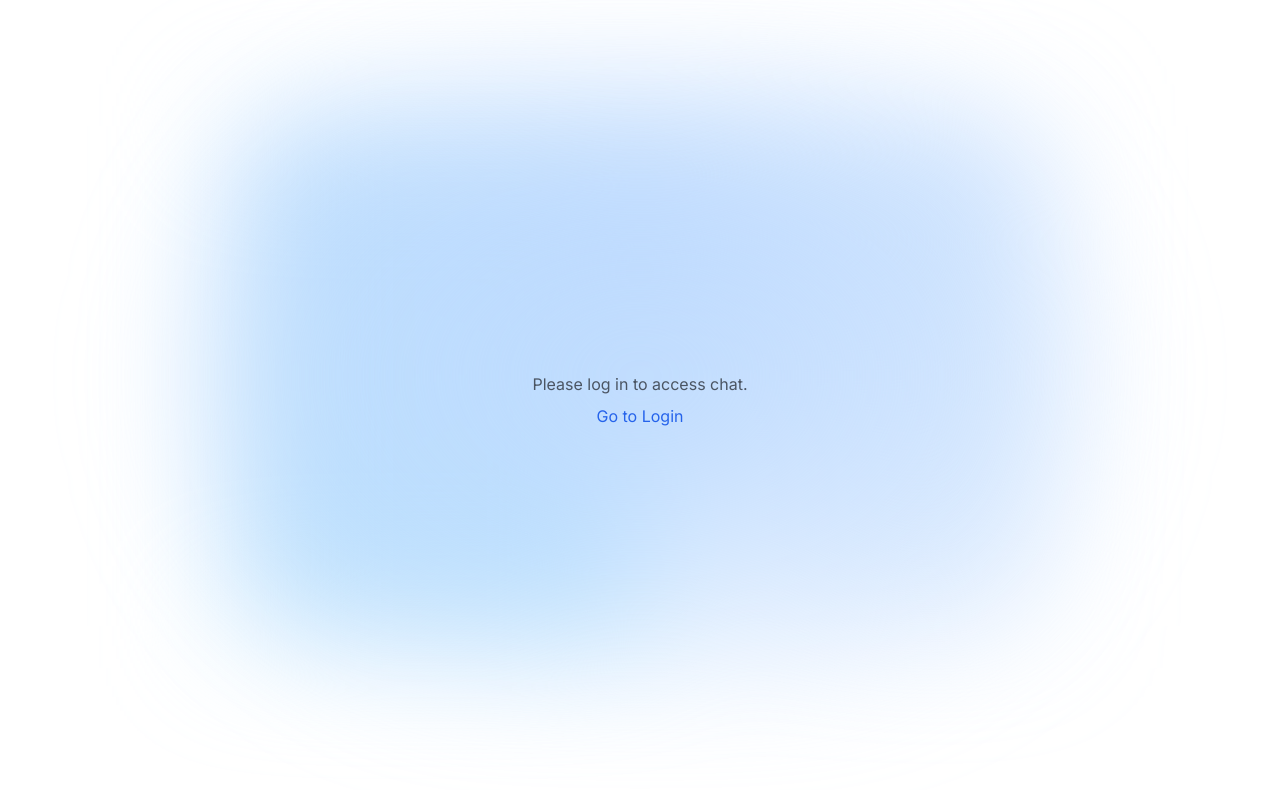
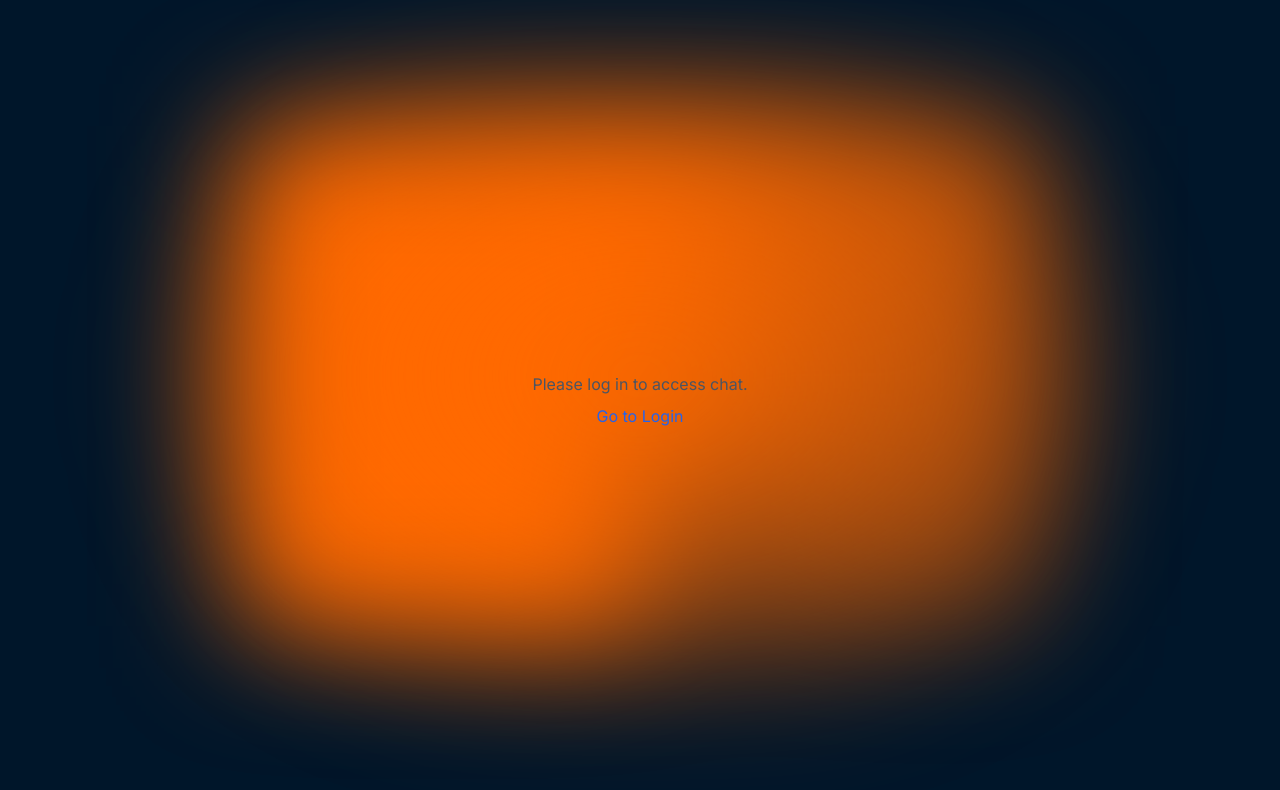
Before and after one commit to Bird-Bot-UTSA/frontend, a Next.js app: page /chat in a window 1280 px wide. Shown: the top 790 px of the page. Built offline with nearby package versions, Linux system fonts and the light colour scheme.

Commit message:
feat:ui-shift

```diff
--- a/app/globals.css
+++ b/app/globals.css
@@ -4,26 +4,21 @@
 
 :root {
   --foreground-rgb: 0, 0, 0;
-  --background-start-rgb: 214, 219, 220;
-  --background-end-rgb: 255, 255, 255;
+  --background-start-rgb: 0, 22, 42; /* PMS 289 Blue (darker) */
+  --background-end-rgb: 0, 22, 42;   /* PMS 289 Blue (darker) */
 }
 
 @media (prefers-color-scheme: dark) {
   :root {
     --foreground-rgb: 255, 255, 255;
-    --background-start-rgb: 0, 0, 0;
-    --background-end-rgb: 0, 0, 0;
+    --background-start-rgb: 0, 22, 42;
+    --background-end-rgb: 0, 22, 42;
   }
 }
 
 body {
   color: rgb(var(--foreground-rgb));
-  background: linear-gradient(
-      to bottom,
-      transparent,
-      rgb(var(--background-end-rgb))
-    )
-    rgb(var(--background-start-rgb));
+  background: rgb(var(--background-start-rgb));
 }
 
 /* Custom dropdown styling - completely override system styles */
--- a/components/ui/GradientBackground.tsx
+++ b/components/ui/GradientBackground.tsx
@@ -7,7 +7,7 @@ interface GradientBackgroundProps {
 const GradientBackground: React.FC<GradientBackgroundProps> = ({ className = "" }) => {
   return (
     <div
-      className={`fixed inset-0 bg-white dark:bg-black before:absolute before:h-[500px] before:w-[700px] before:left-1/2 before:top-[47%] before:-translate-x-1/2 before:-translate-y-1/2 before:rounded-full before:bg-gradient-radial before:from-blue-200 before:to-transparent before:blur-3xl before:content-[''] after:absolute after:-z-20 after:h-[400px] after:w-[600px] after:left-1/2 after:top-[47%] after:-translate-x-1/2 after:-translate-y-1/2 after:bg-gradient-conic after:from-sky-200 after:via-blue-200 after:blur-3xl after:content-[''] before:dark:from-blue-600 before:dark:to-transparent before:dark:opacity-20 after:dark:from-sky-900 after:dark:via-[#0141ff] after:dark:opacity-40 before:lg:h-[600px] before:lg:w-[900px] after:lg:h-[500px] after:lg:w-[800px] ${className}`}
+      className={`fixed inset-0 bg-pms289 before:absolute before:h-[500px] before:w-[700px] before:left-1/2 before:top-[47%] before:-translate-x-1/2 before:-translate-y-1/2 before:rounded-full before:bg-gradient-radial before:from-pms1665 before:to-transparent before:blur-3xl before:content-[''] after:absolute after:-z-20 after:h-[400px] after:w-[600px] after:left-1/2 after:top-[47%] after:-translate-x-1/2 after:-translate-y-1/2 after:bg-gradient-conic after:from-pms1665 after:via-pms1665 after:to-transparent after:blur-3xl after:content-[''] before:dark:from-pms1665 before:dark:to-transparent before:dark:opacity-30 after:dark:from-pms1665 after:dark:via-pms1665 after:dark:to-transparent after:dark:opacity-40 before:lg:h-[600px] before:lg:w-[900px] after:lg:h-[500px] after:lg:w-[800px] ${className}`}
     />
   );
 };
--- a/components/ui/Logo.tsx
+++ b/components/ui/Logo.tsx
@@ -1,3 +1,4 @@
+
 import Image from 'next/image';
 import { APP_CONFIG } from '../../lib/constants';
 
--- a/tailwind.config.js
+++ b/tailwind.config.js
@@ -8,6 +8,10 @@ module.exports = {
   darkMode: 'class',
   theme: {
     extend: {
+      colors: {
+        pms1665: '#FF6900', // PMS 1665 Orange
+        pms289: '#00162A',  // PMS 289 Blue (darker)
+      },
       backgroundImage: {
         'gradient-radial': 'radial-gradient(var(--tw-gradient-stops))',
         'gradient-conic':
```
Also changed, not shown: app/login/page.tsx (indentation only), app/signup/page.tsx (indentation only).
